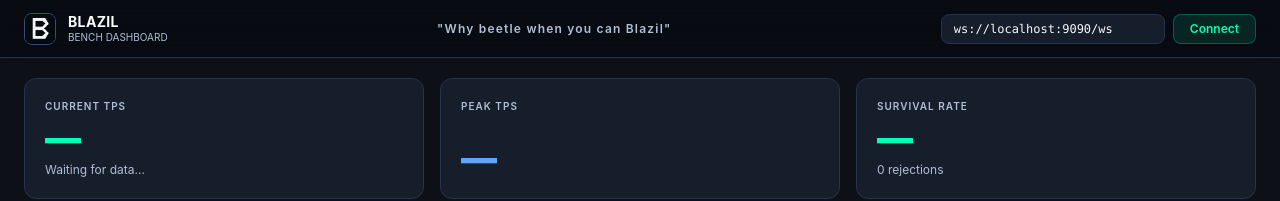
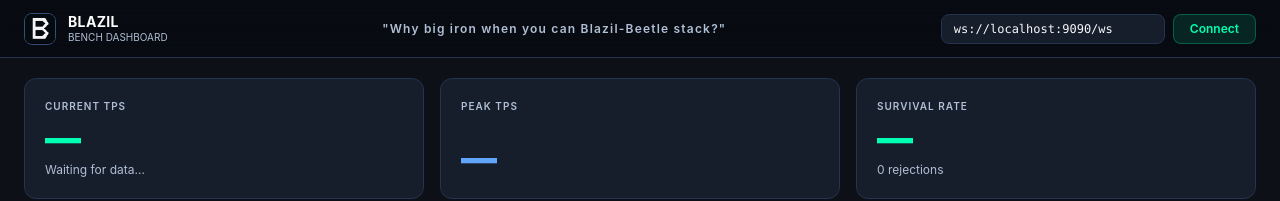
Before and after one commit to Kolerr-Lab/BLAZIL, a Next.js app in the folder tools/bench-dashboard/: page / in a window 1280 px wide. Shown: the top 201 px of the page. Built offline with nearby package versions, Linux system fonts and the light colour scheme.

Commit message:
chore(dashboard): update idle tagline

```diff
--- a/tools/bench-dashboard/src/components/Header.tsx
+++ b/tools/bench-dashboard/src/components/Header.tsx
@@ -15,7 +15,7 @@ interface Props {
 }
 
 const STATUS_LABEL: Record<BenchStatus, string> = {
-  idle: '"Why beetle when you can Blazil"',
+  idle: '"Why big iron when you can Blazil-Beetle stack?"',
   connecting: "CONNECTING",
   running: "RUNNING",
   completed: "COMPLETED",
```
